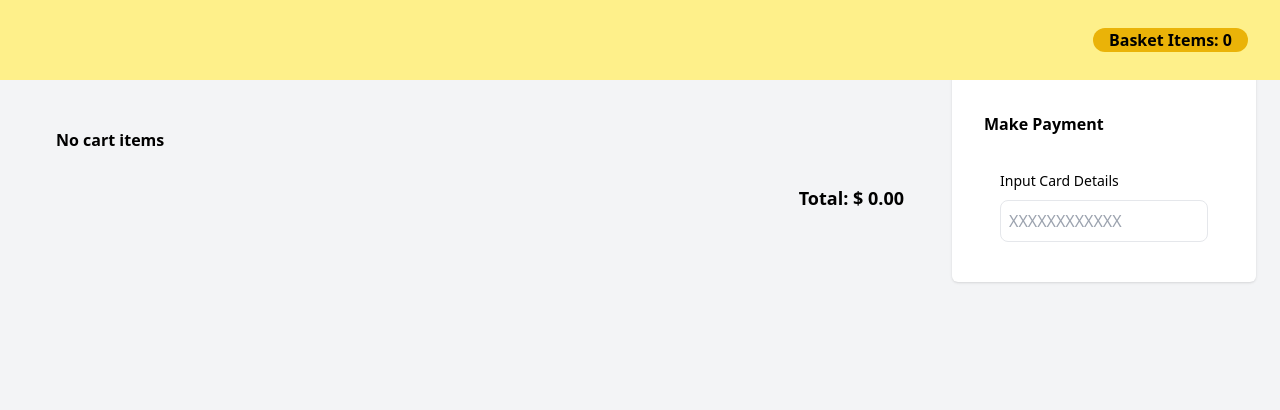
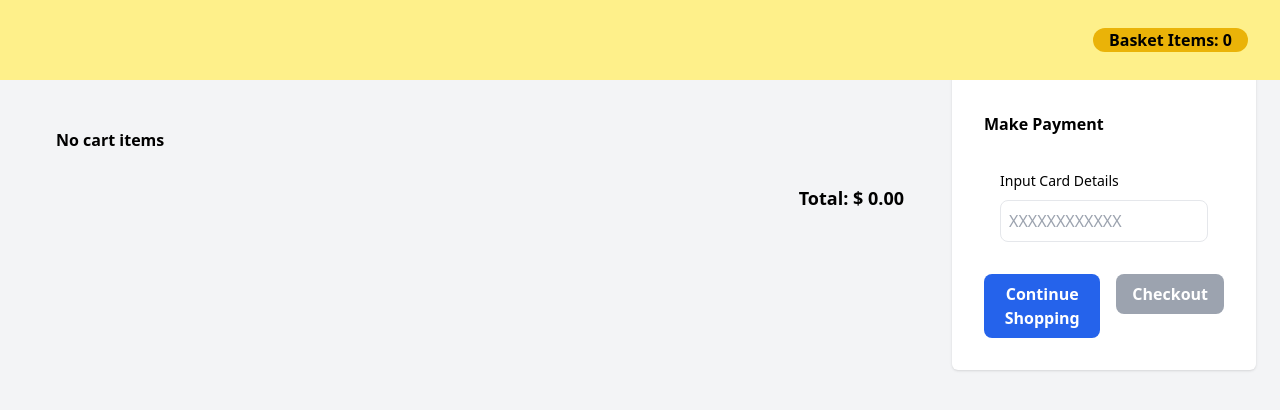
Before and after one commit to somteacodes/basket-check-out-react-readux, a React (Create React App) app: page /cart in a window 1280 px wide. Shown: the top 410 px of the page. Built offline with nearby package versions, Linux system fonts and the light colour scheme.

Commit message:
Added Checkout

```diff
--- a/src/components/Button.tsx
+++ b/src/components/Button.tsx
@@ -18,7 +18,7 @@ export const Button: FC<ButtonProps> = ({
     <button
       className={
         disabled
-          ? "text-center cursor-pointer px-4 py-2 bg-gray-400  text-white font-bold rounded-lg"
+          ? "text-center px-4 py-2 bg-gray-400  text-white font-bold rounded-lg"
           : `text-center cursor-pointer px-4 py-2 ${background} ${color} hover:saturate-150 saturate-100 font-bold rounded-lg`
       }
       onClick={onClick}
--- a/src/components/CartItem.tsx
+++ b/src/components/CartItem.tsx
@@ -21,7 +21,7 @@ export const CartItem: FC<CartItemProps> = ({ item }) => {
   const productQuantities = [];
   for (let i = 1; i <= item.basketLimit; i++) {
     productQuantities.push(
-      <option value={i} key={`${i}-${item.sku}`} selected={item.amount === i}>
+      <option value={i} key={`${i}-${item.sku}`} >
         {i}
       </option>
     );
@@ -50,7 +50,7 @@ export const CartItem: FC<CartItemProps> = ({ item }) => {
           </p>
           <div className="flex space-x-4 mt-2">
             <p>Quantity</p>
-            <select onChange={e => quantitySelectHandler(e)}>
+            <select onChange={e => quantitySelectHandler(e)} defaultValue={item.amount}>
               {productQuantities}
             </select>
           </div>
--- a/src/pages/CheckOut.tsx
+++ b/src/pages/CheckOut.tsx
@@ -1,17 +1,54 @@
 import { ChangeEvent, FC, useState } from "react";
+import { useDispatch, useSelector } from "react-redux";
+import { useNavigate } from "react-router-dom";
+import { Button } from "../components/Button";
 import { CartList } from "../components/CartList";
+import Loading from "../components/Loading/Loading";
+import { cartItemsCount } from "../store/modules/cart/cartSlice";
+import { checkOutProducts } from "../store/modules/products/productsSlice";
+import { AppDispatch, RootState } from "../store/store";
+import {luhnCheck} from '../utils/luhn_check'
 type CheckOutProps = {};
 export const CheckOut: FC<CheckOutProps> = () => {
   const [cardNumber, setCardNumber] = useState("");
 
+  const cartCount = useSelector(cartItemsCount);
+  const { cart } = useSelector((state: RootState) => state);
+  const canCheckOut = cartCount > 0 && cardNumber.length>=16;
+  const navigate = useNavigate();
+  const dispatch = useDispatch<AppDispatch>();
+  const {
+    products: { loading },
+  } = useSelector((state: RootState) => state);
+
+
+  const checkOutClickHandler = () => {
+    let checkOutRequest = {
+      basket: cart.map(({ sku, amount }) => ({ sku, quantity: amount })),
+      cardNumber,
+    };
+    console.log("checkout products", checkOutRequest, "cardcheck", luhnCheck(cardNumber));
+    if(luhnCheck(cardNumber)) {dispatch(checkOutProducts(checkOutRequest));}
+    else{
+        // invalid card defailts
+    }
+  };
+
   const cardNumberTextFieldHandler = (e: ChangeEvent<HTMLInputElement>) => {
     let value = e.target.value;
-    console.log(value);
+
     setCardNumber(value);
   };
 
+  const toProductList = () => {
+    navigate("/");
+  };
+
+
+
   return (
     <div className="bg-gray-100 min-h-screen">
+        <Loading show={loading}/>
       <div className="flex lg:space-x-4 lg:flex-row flex-col space-y-4 lg:space-y-0 px-6">
         <div className="lg:w-3/4 w-full ">
           <CartList />
@@ -31,6 +68,24 @@ export const CheckOut: FC<CheckOutProps> = () => {
                 onChange={(e) => cardNumberTextFieldHandler(e)}
               />
             </fieldset>
+
+            <div className="flex justify-between w-full mt-6 space-x-4">
+              <Button
+                background="bg-blue-600"
+                color="text-white"
+                onClick={() => toProductList()}
+              >
+                Continue Shopping
+              </Button>
+              <Button
+                background="bg-green-600"
+                color="text-white"
+                disabled={!canCheckOut}
+                onClick={() => checkOutClickHandler()}
+              >
+                Checkout
+              </Button>
+            </div>
           </div>
         </div>
       </div>
--- a/src/store/modules/cart/cartSlice.ts
+++ b/src/store/modules/cart/cartSlice.ts
@@ -40,6 +40,7 @@ export const cartSlice = createSlice({
       );
       if (productIndex >= 0) state.splice(productIndex, 1);
     },
+    clearCart:state=> state=initialState
   },
 });
 
@@ -59,6 +60,6 @@ export const cartItemsCount = (state: RootState) => {
   return count;
 };
 
-export const { addProduct, removeOneProduct, updateAmount, removeAllProduct } = cartSlice.actions;
+export const { addProduct, removeOneProduct, updateAmount, removeAllProduct, clearCart } = cartSlice.actions;
 
 export default cartSlice.reducer;
--- a/src/store/modules/products/productsSlice.ts
+++ b/src/store/modules/products/productsSlice.ts
@@ -12,22 +12,27 @@ const initialState: ProductsSlice = {
 };
 
 export const getUnreliableProducts = createAsyncThunk(
-  "products/fetchUnrealiableProducts",
+  "products/getUnreliableProducts",
   async () => {
     const { data } = await api.get("/unreliable_products");
-    console.log(data);
     return data;
   }
 );
 export const getProducts = createAsyncThunk(
-    "products/fetchProducts",
+  "products/getProducts",
   async () => {
     const { data } = await api.get("/products");
-      console.log(data);
     return data;
   }
 );
-
+export const checkOutProducts = createAsyncThunk(
+  "products/checkOutProducts",
+  async (body: any) => {
+    const { data } = await api.post("/checkout", body);
+    console.log(data);
+    return data
+  }
+);
 export const productsSlice = createSlice({
   name: "products",
   initialState,
@@ -54,7 +59,20 @@ export const productsSlice = createSlice({
       })
       .addCase(getUnreliableProducts.rejected, (state, action) => {
         state.loading = false;
-      });
+      })
+
+      // action creato for checkOutProducts
+      .addCase(checkOutProducts.fulfilled, (state, action) => {
+        state.loading = false;
+      })
+      .addCase(checkOutProducts.pending, (state) => {
+        state.loading = true;
+      })
+      .addCase(checkOutProducts.rejected, (state, action) => {
+        state.loading = false;
+      })
+
+      ;
   },
 });
 
--- /dev/null
+++ b/src/utils/luhn_check.ts
@@ -0,0 +1,24 @@
+import { DefaultSerializer } from "v8";
+
+export const luhnCheck = (strToTest: string): boolean => {
+
+	if (typeof strToTest !== 'string') return false;
+	if (strToTest.length === 0) return false;
+
+	let digit = 0;
+    let sum = 0;
+    let length = strToTest.length;
+    let odd = false;
+
+    for (let i = (length - 1); i >= 0; i--) {
+        digit = parseInt(strToTest[i], 10) | 0;
+
+        if (odd === true) digit = digit * 2 | 0;
+        if (digit > 9) digit = digit - 9;
+        odd = !odd;
+        sum += digit;
+    }
+
+    return sum % 10 === 0;
+
+};
```
Lines whose indentation alone changed are shown as unchanged.
